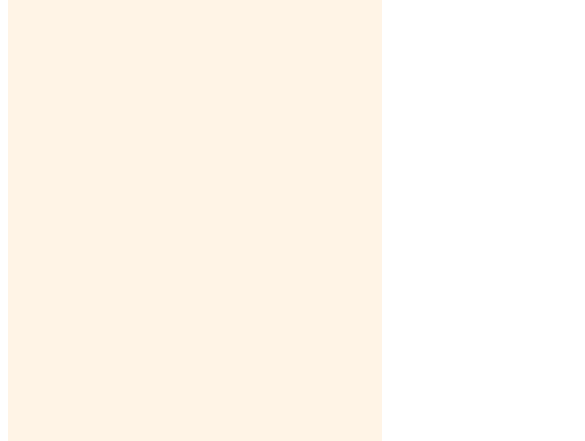
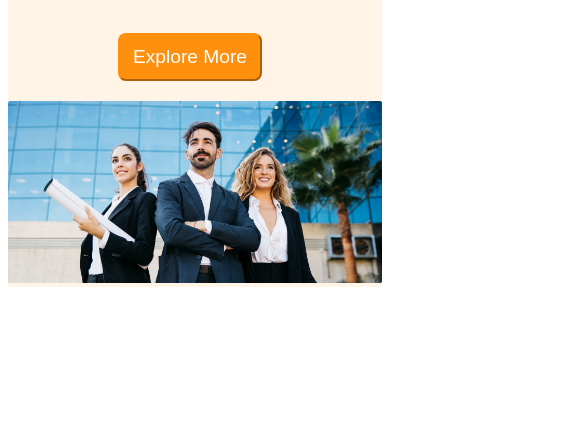
Before and after one commit to Engineer-Ashik/g3-project, a plain HTML site: page index.html in a window 390 px wide. Shown: the part 403-844 px from the top of the page, 585 px wide, since content can reach past the window. Drawn offline with Linux system fonts and the light colour scheme.

Commit message:
Nav and Banner done

```diff
--- a/style.css
+++ b/style.css
@@ -52,9 +52,14 @@ nav {
 .banner-img{
     padding: 50px 240px;
     border-radius: 8px;
+
+}
+
+.banner-img > img {
     width: 1440px;
     height: 700px;
 }
+
 
 .button-primary{
     color:white;
@@ -86,12 +91,19 @@ nav {
         padding: 0px 1px;
     }
 
-    .banner-img > img{
-        padding: 5px 640px;
+    .banner-img{
+        padding: 0px;
         border-radius: 8px;
-        width: 40px;
-        height: 00px;
+    }
 
+    .banner-img > img {
+        width: 100%;
+        height: 100%;
     }
+
+    .button-primary{
+        margin: 20px 110px;
+    }
+
 }
 /* Media Query */
```
